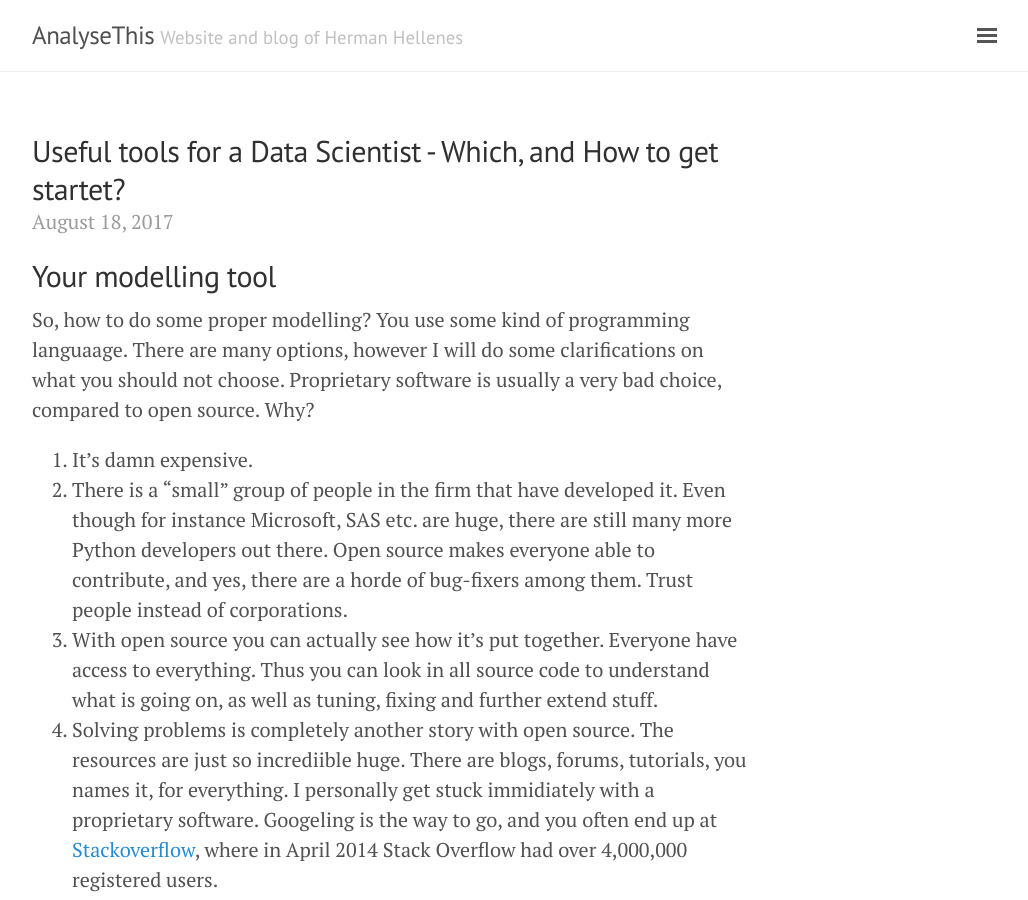
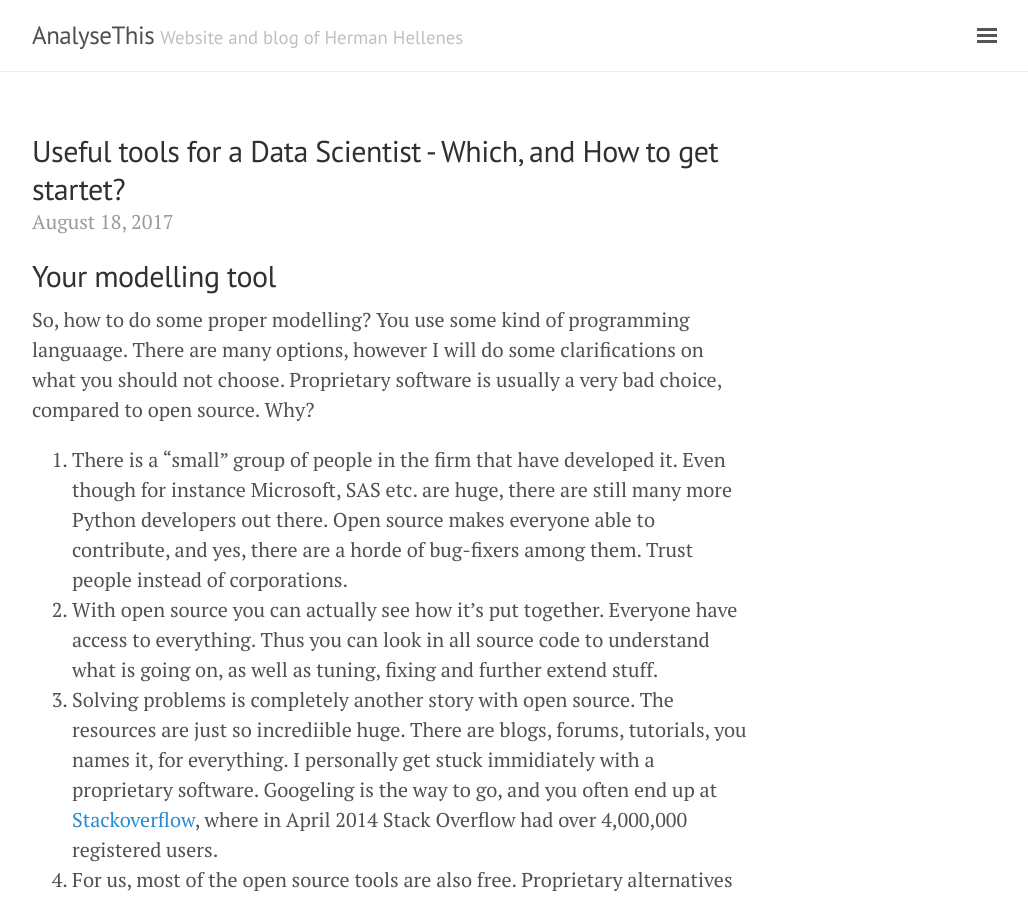
Before and after one commit to herman-hellenes/herman-hellenes.github.io, a Jekyll site: the page built from _posts/2017-08-18-Data-Scientist-Tools.md, in a window 1280 px wide and 900 px high. Shown: the whole window, without its empty margins (248-1276 px from the left). Built offline with Jekyll 4.4.1, drawn with Linux system fonts in a browser that asks for light colours; nearby versions of some CDN libraries; comment, search, counter and statistics services are not loaded; some of the changed text lies outside the part shown.

Commit message:
Update 2017-08-18-Data-Scientist-Tools.md

```diff
--- a/_posts/2017-08-18-Data-Scientist-Tools.md
+++ b/_posts/2017-08-18-Data-Scientist-Tools.md
@@ -9,10 +9,10 @@
 ## Your modelling tool
 
 So, how to do some proper modelling? You use some kind of programming languaage. There are many options, however I will do some clarifications on what you should not choose. Proprietary software is usually a very bad choice, compared to open source. Why?
-1. It's damn expensive.
-2. There is a "small" group of people in the firm that have developed it. Even though for instance Microsoft, SAS etc. are huge, there are still many more Python developers out there. Open source makes everyone able to contribute, and yes, there are a horde of bug-fixers among them. Trust people instead of corporations.
-3. With open source you can actually see how it's put together. Everyone have access to everything. Thus you can look in all source code to understand what is going on, as well as tuning, fixing and further extend stuff.
-4. Solving problems is completely another story with open source. The resources are just so incrediible huge. There are blogs, forums, tutorials, you names it, for everything. I personally get stuck immidiately with a proprietary software. Googeling is the way to go, and you often end up at [Stackoverflow](https://stackoverflow.com/), where in April 2014 Stack Overflow had over 4,000,000 registered users.
+1. There is a "small" group of people in the firm that have developed it. Even though for instance Microsoft, SAS etc. are huge, there are still many more Python developers out there. Open source makes everyone able to contribute, and yes, there are a horde of bug-fixers among them. Trust people instead of corporations.
+2. With open source you can actually see how it's put together. Everyone have access to everything. Thus you can look in all source code to understand what is going on, as well as tuning, fixing and further extend stuff.
+2. Solving problems is completely another story with open source. The resources are just so incrediible huge. There are blogs, forums, tutorials, you names it, for everything. I personally get stuck immidiately with a proprietary software. Googeling is the way to go, and you often end up at [Stackoverflow](https://stackoverflow.com/), where in April 2014 Stack Overflow had over 4,000,000 registered users.
+1. For us, most of the open source tools are also free. Proprietary alternatives are usually damn expensive.
 
 That being said, I'll mention the appropriate languages for a Data Scientist. The most popular are Python and R. Those are brilliant, due to
 1. They are open source, and very flexible. You can basically "do anything".
```
